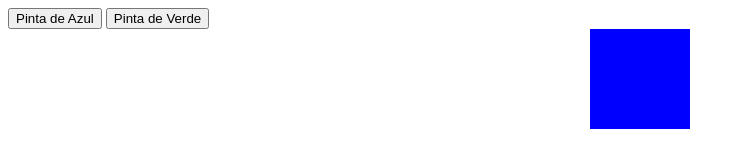
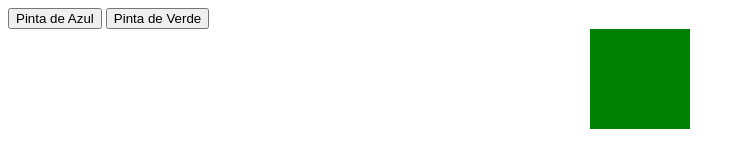
Before and after one commit to ETEC-Pedro-Badran/Etim2023_1b_pwIII, a plain HTML site: page seletor/exercicio.html in a window 1280 px wide. Both pictures are taken after a click on the button "Pinta de Verde". Shown: the whole page, without its empty margins (0-745 px from the left). Drawn offline with Linux system fonts and the light colour scheme.

Commit message:
Revisão exercícios com seletores JavaScript

```diff
--- a/seletor/exercicio.html
+++ b/seletor/exercicio.html
@@ -26,11 +26,11 @@
 
 
     <script>
-        addEventListener('btazul',()=>{
-
+        document.querySelector("#btazul").addEventListener('click',()=>{
+            document.querySelector("div").setAttribute('style',"background-color:blue");
         });
-        addEventListener('btverde',()=>{
-
+        document.querySelector("#btverde").addEventListener('click',()=>{
+            document.querySelector("div").setAttribute('style',"background-color:green");
         });
         </script>
 
```
Also changed, not shown: seletor/idnex.js (deleted), seletor/index.js (added).
